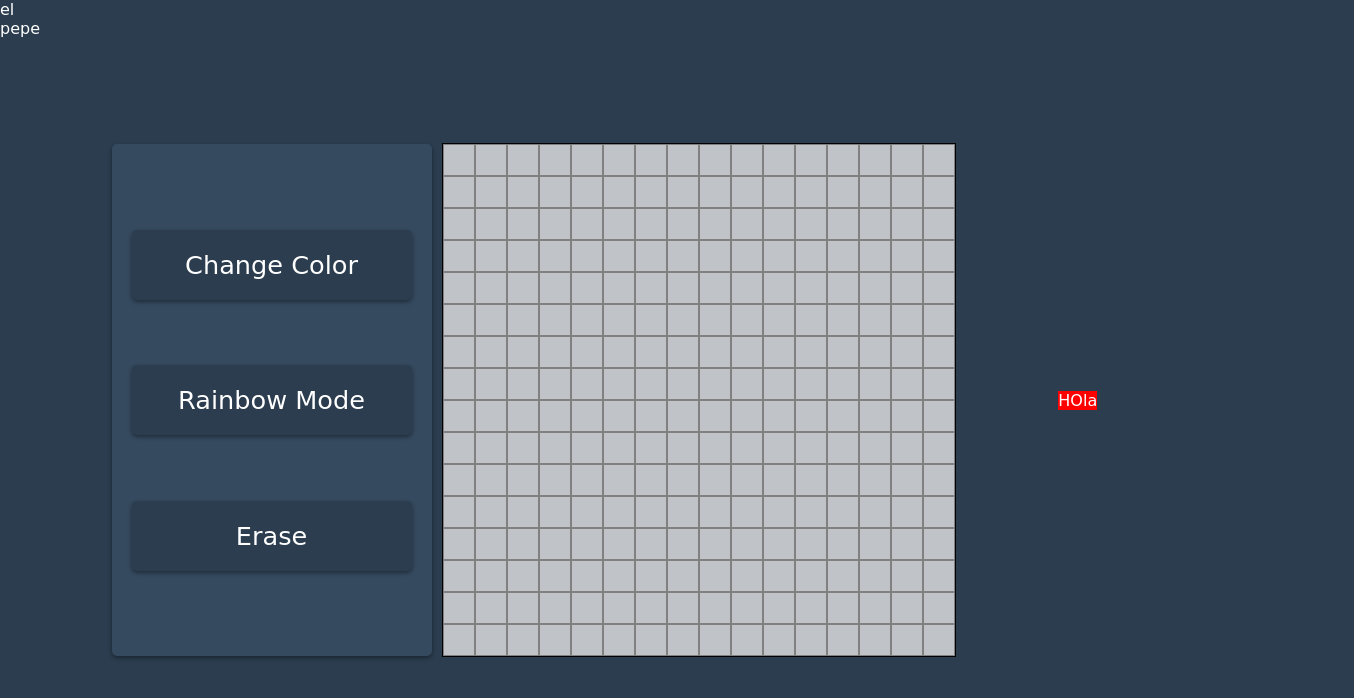
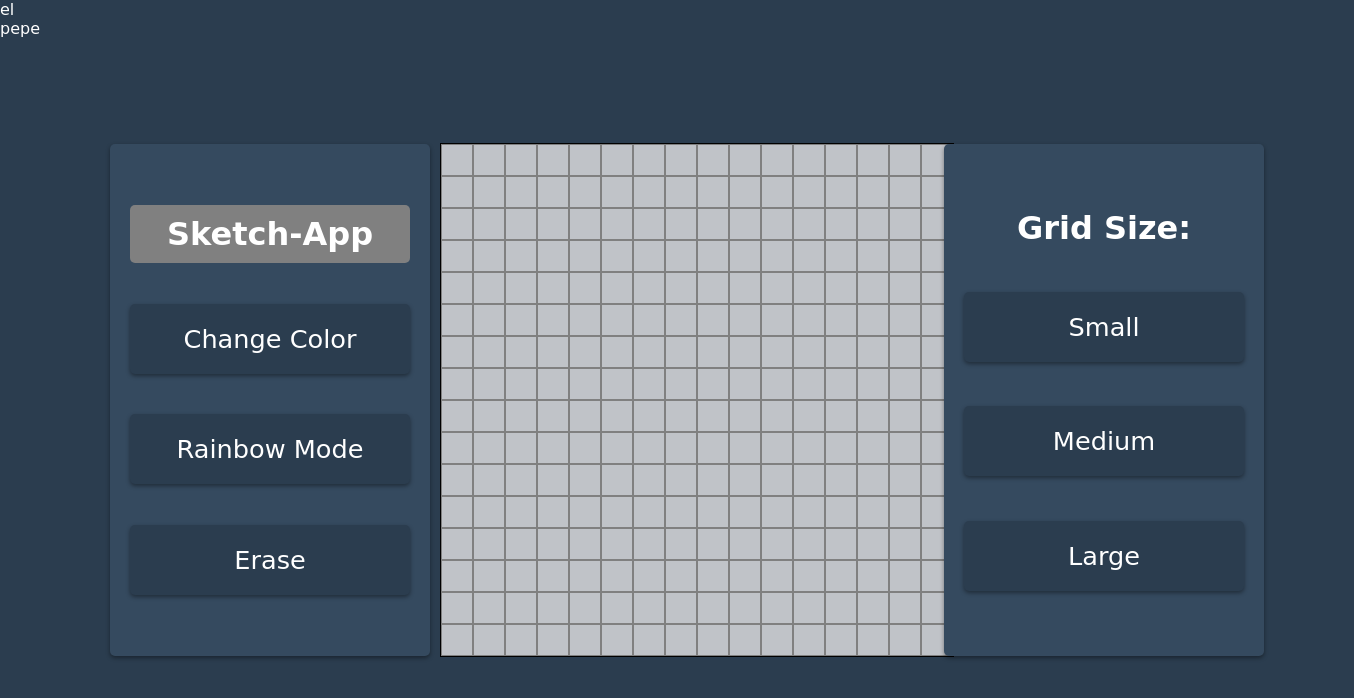
Before and after one commit to jesusckantillo/etch-a-skectch, a plain HTML site: page index.html in a window 1280 px wide. Shown: the whole page, 1354 px wide, since content can reach past the window. Drawn offline with Linux system fonts and the light colour scheme; a web font is replaced by a local one.

Commit message:
Fix layout

```diff
--- a/index.html
+++ b/index.html
@@ -12,6 +12,7 @@
     </header>
     <main>
         <section id="buttons-menu">
+            <h1>Sketch-App</h1>
                 <button id="btn-change-color">Change Color</button>
                 <button id ="btn-rainbow-mode">Rainbow Mode</button>
                 <button id ="btn-eraser">Erase</button>
@@ -21,7 +22,10 @@
             </div>
         </section>
         <section id="options-menu">
-            HOla
+                <h1>Grid Size:</h1>
+                <button>Small</button>
+                <button>Medium</button>
+                <button>Large</button>
         </section>
     </main>
     <script src="script.js"></script>
--- a/styles.css
+++ b/styles.css
@@ -46,6 +46,11 @@ main {
   margin: auto;
 }
 
+h1 {
+  font-size: 2rem;
+  text-align: center;
+}
+
 #buttons-menu {
   background-color: var(--blue);
   min-width: 300px;
@@ -77,12 +82,50 @@ main {
 
 }
 
+#buttons-menu h1 {
+  background-color: gray;
+  border-radius: 5px;
+  padding:  10px;
+}
+
 #buttons-menu button:hover {
   background-color: var(--gray);
 }
 
 #options-menu {
-  background-color: red;
+  background-color: var(--blue);
+  min-width: 300px;
+  max-width: 400px;
+  height: 80%;
+  width: 100%;
+  margin-right: 20px;
+  padding: 20px;
+  border-radius: 5px;
+  box-shadow: 0px 2px 4px rgba(0, 0, 0, 0.4);
+  display: flex;
+  flex-direction: column;
+  justify-content: space-evenly;
+}
+
+#options-menu button {
+  font-family: 'Cabin Sketch', cursive;
+  color: white;
+  font-size: 1.6rem;
+  background: none;
+  border: none;
+  background-color: #2b3d4f;
+  padding: 20px;
+  border-radius: 5px;
+  cursor: pointer;
+  transition: all 0.3s ease;
+  box-shadow: 0px 2px 4px rgba(0, 0, 0, 0.4);
+
+}
+
+.size-options-container {
+  display: flex;
+  flex-direction: row;
+  justify-content: flex-end;
 }
 
 .grid-container {
```
